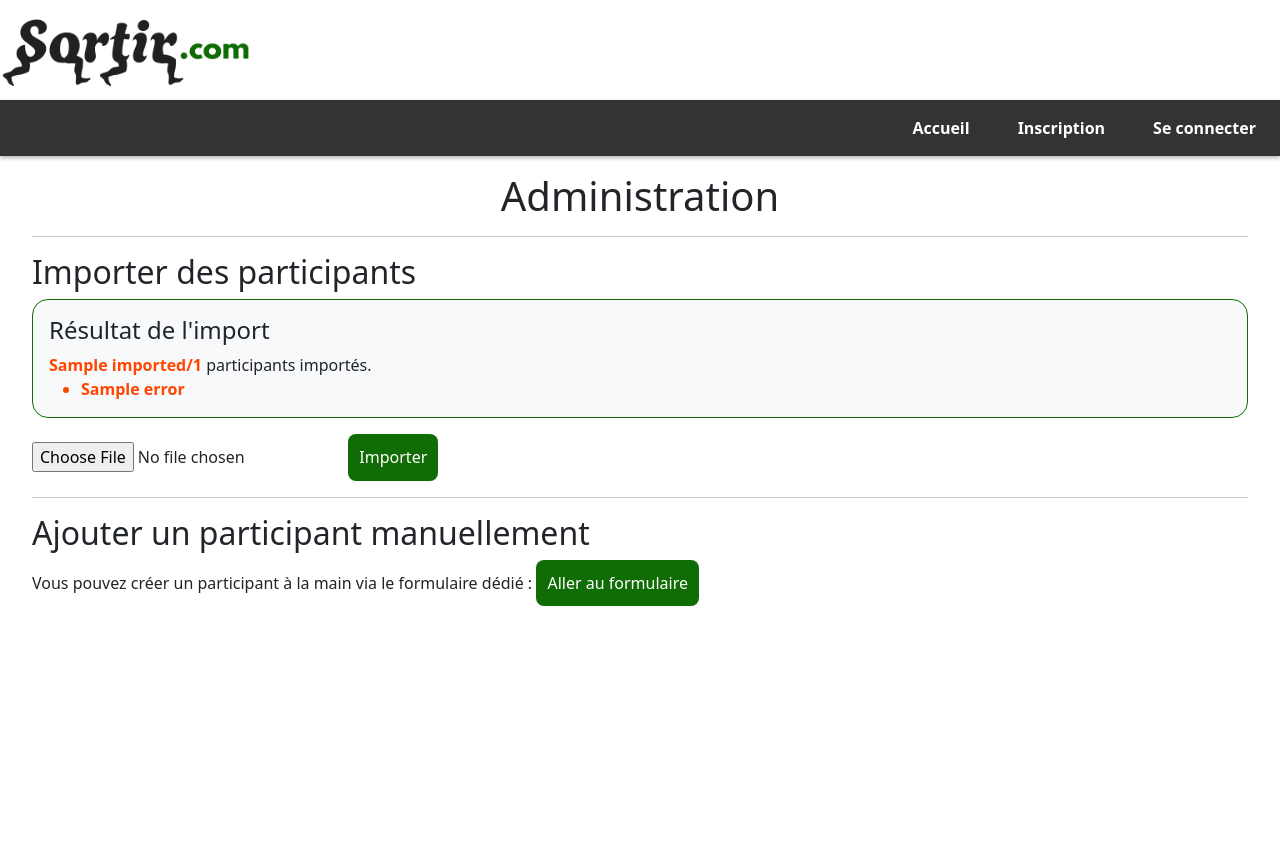
After one commit to Corentin-cott/Sortir.com, a Symfony app: template templates/admin/dashboard.html.twig in a window 1280 px wide. The commit adds this page. Shown: the top 851 px of the page. Run offline with Twig, Linux system fonts and the light colour scheme; the template is opened without the code that fills it: most values are stand-ins (such as "Sample title", 1, 10 or a date in 2020); style sheets or scripts are compiled from the project's sources; some libraries are stand-ins or nearby versions.

Commit message:
Création d'un dashboard

```diff
--- a/assets/styles/app.css
+++ b/assets/styles/app.css
@@ -1,12 +1,3 @@
-/* SORTIES */
-
-.recherche-sortie-form {
-    background-color: var(--lightContainer);
-    border: var(--lightContainerOutline) 1px solid;
-    border-radius: 1em;
-    padding: 1em;
-}
-
 /* APP */
 
 body {
--- a/assets/styles/generique.css
+++ b/assets/styles/generique.css
@@ -42,12 +42,13 @@
     /* End of elements variables */
 }
 
-/* Généric buton for site*/
+/* Generic buttons */
 .bouton-secondary-color {
     background-color: var(--boutonSecondaryColor);
     padding: 0.7em;
     color: white;
     text-decoration: none;
+    border: none;
     border-radius: 0.5em;
     justify-content: center;
     max-height: 100%;
@@ -57,7 +58,21 @@
 .bouton-secondary-color:hover {
     background-color: var(--boutonSecondaryColorHover);
 }
-/* End of buttons */
+/* End of  generic buttons */
+
+/* Generic text */
+.title {
+    width: 100%;
+    text-align: center;
+}
+
+.information-container h3 {
+    font-size: 1.5rem;
+}
+.information-container p,
+.information-container ul {
+    margin: 0;
+}
 .warning-text {
     font-weight: 600;
     color: var(--warningTextColor);
@@ -67,4 +82,14 @@
     font-weight: 600;
     color: var(--goodNewsTextColor);
 }
-/* Generic text */
+/* End of generic text */
+
+/* Special containers */
+.information-container {
+    background-color: var(--lightContainer);
+    border: var(--lightContainerOutline) 1px solid;
+    border-radius: 1em;
+    padding: 1em;
+    margin-bottom: 1rem;
+}
+/* End of special containers */
--- a/src/Controller/AdminController.php
+++ b/src/Controller/AdminController.php
@@ -22,13 +22,13 @@ final class AdminController extends AbstractController {
                 try {
                     $file->move($uploadDir, $file->getClientOriginalName());
                     $result = $importer->importFromCsv($filePath);
-                    return $this->render('import/participant.html.twig', ['result' => $result]);
+                    return $this->render('admin/dashboard.html.twig', ['result' => $result]);
                 } catch (FileException $e) {
                     $this->addFlash('error', 'Erreur lors du téléchargement du fichier.');
                 }
             }
         }
 
-        return $this->render('import/participant.html.twig');
+        return $this->render('admin/dashboard.html.twig');
     }
 }
--- /dev/null
+++ b/templates/admin/dashboard.html.twig
@@ -0,0 +1,47 @@
+{% extends 'base.html.twig' %}
+
+{% block title %}Admin Dashboard | {{ parent() }}{% endblock %}
+
+{% block body %}
+    <div class="body-container">
+
+        <h1 class="title">Administration</h1>
+
+        <hr>
+
+        <h2>Importer des participants</h2>
+
+        {# Résultats d'import CSV #}
+        {% if result is defined and result %}
+            <div class="information-container">
+                <h3>Résultat de l'import</h3>
+                {% if result.imported == result.totalToImport and result.totalToImport > 0 %}
+                    <p><span class="goodnews-text">{{ result.imported }}/{{ result.totalToImport }}</span> participants importés.</p>
+                {% else %}
+                    <p><span class="warning-text">{{ result.imported }}/{{ result.totalToImport }}</span> participants importés.</p>
+                {% endif %}
+
+                {% if result.errors %}
+                    <ul>
+                        {% for error in result.errors %}
+                            <li class="warning-text">{{ error }}</li>
+                        {% endfor %}
+                    </ul>
+                {% endif %}
+            </div>
+        {% endif %}
+        <form method="post" enctype="multipart/form-data">
+            <input type="file" name="csv_file" accept=".csv" required>
+            <button class="bouton-secondary-color" type="submit">Importer</button>
+        </form>
+
+        <hr>
+
+        <h2>Ajouter un participant manuellement</h2>
+        <div style="display: ruby;">
+            <p>Vous pouvez créer un participant à la main via le formulaire dédié :</p>
+            <a href="" class="bouton-secondary-color">Aller au formulaire</a>
+        </div>
+
+    </div>
+{% endblock %}
--- a/templates/home/index.html.twig
+++ b/templates/home/index.html.twig
@@ -12,7 +12,7 @@
             {% endif %}
         </div>
 
-        <form method="get" class="recherche-sortie-form">
+        <form method="get" class="information-container">
             <div class="row">
                 <div class="col-md-3">
                     <label>Site :</label>
```
Also changed, not shown: templates/import/participant.html.twig (deleted, +0 -38 lines).
